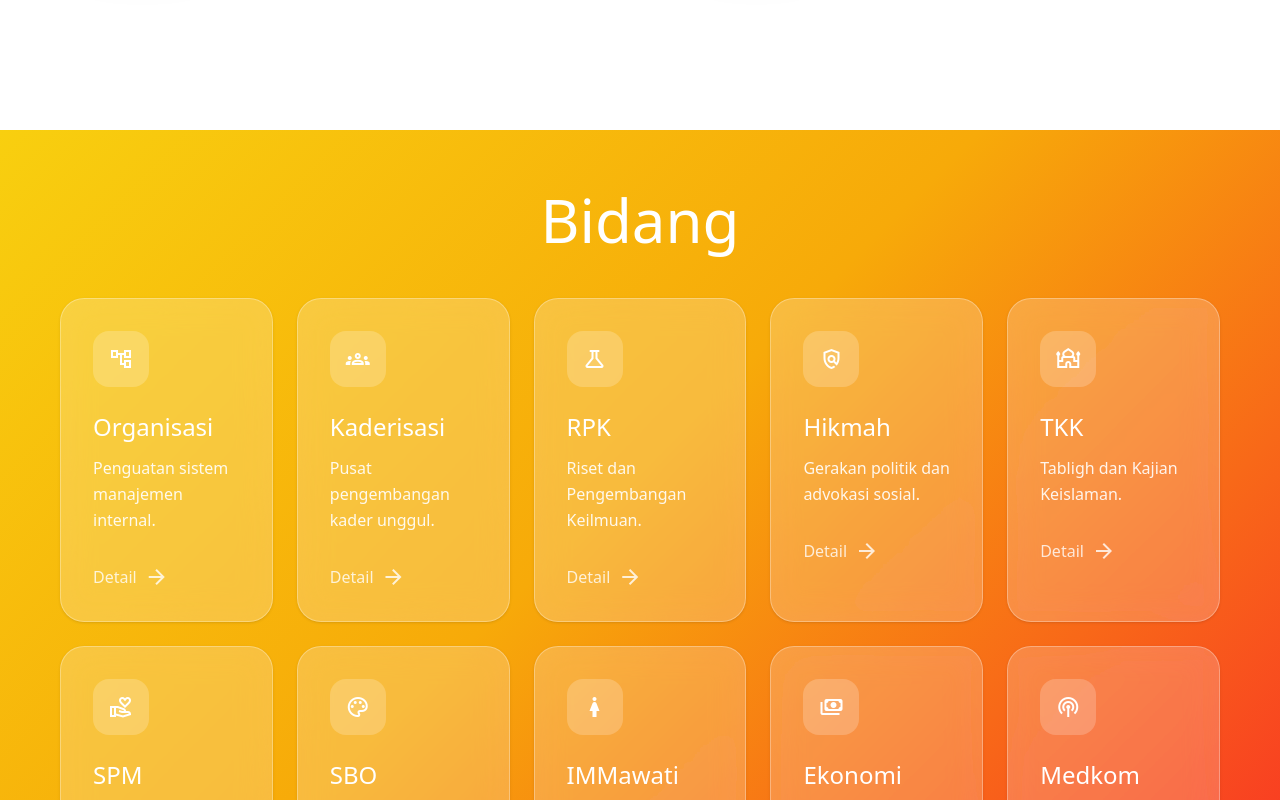
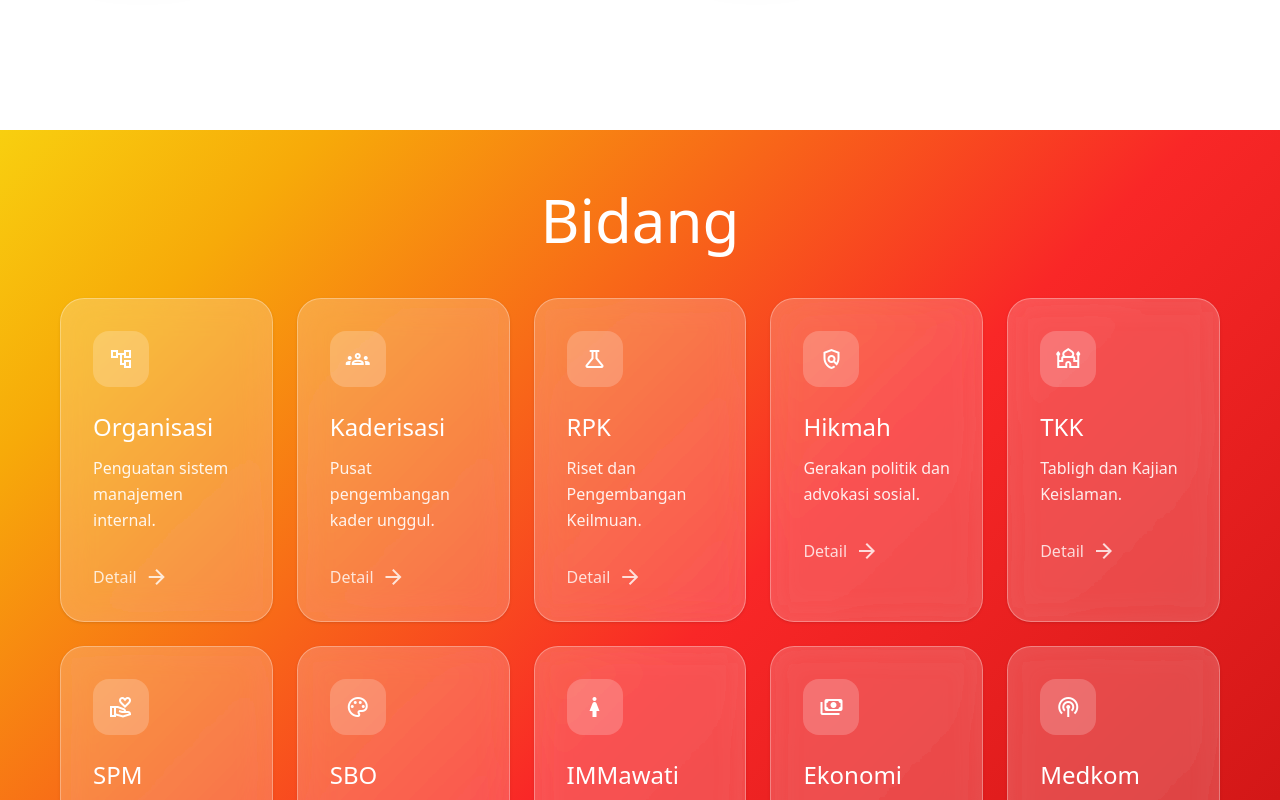
Before and after one commit to immfaiumy25/Imm-web, a Next.js app: page / in a window 1280 px wide. Shown: the part 3300-4100 px from the top of the page. Built offline with nearby package versions, Linux system fonts and the light colour scheme.

Commit message:
style(bidang): reduce yellow dominance in gradient

```diff
--- a/src/app/page.tsx
+++ b/src/app/page.tsx
@@ -307,7 +307,7 @@ export default function Home() {
       <section
         id="bidang"
         className="relative w-full min-h-[70vh] text-white p-8 md:p-[60px] flex flex-col items-center justify-center overflow-hidden"
-        style={{ background: 'linear-gradient(135deg, #f8cf0f 0%, #f7aa09 45%, #f92727 100%)' }}
+        style={{ background: 'linear-gradient(135deg, #f8cf0f 0%, #f7aa09 15%, #f92727 55%, #c71212 100%)' }}
       >
         <h2 className="relative z-10 font-serif text-4xl md:text-6xl font-normal mb-12 text-white">Bidang</h2>
 
```
